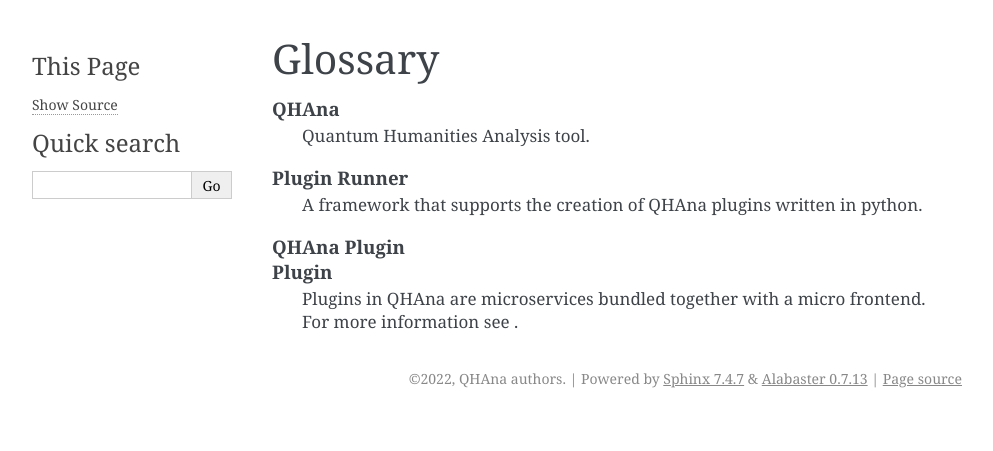
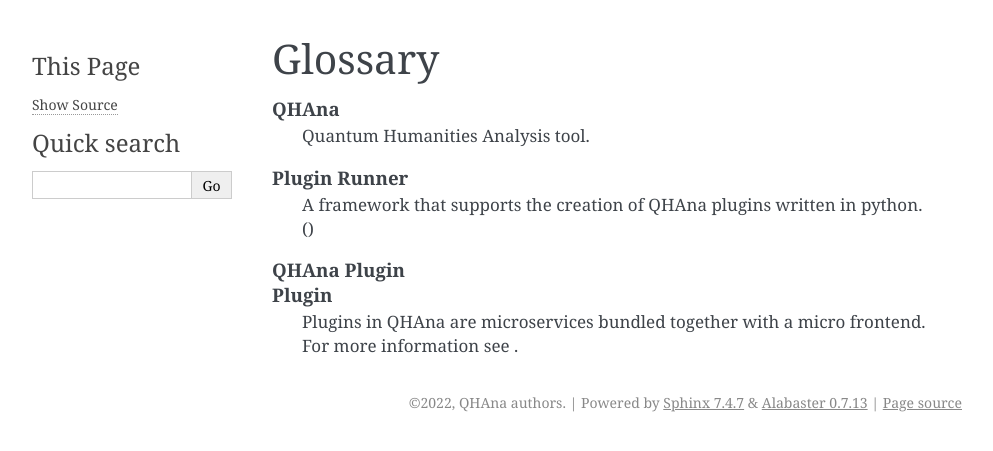
Before and after one commit to leonleoff/qhana-docker, a Sphinx documentation site: the page built from docs/glossary.rst, in a window 1280 px wide. Shown: the top 451 px of the page, without its empty margins (148-1141 px from the left). Built offline with Sphinx 7.4.7, drawn with Linux system fonts in a browser that asks for light colours; part of the change alters nothing that is shown.

```diff
--- a/docs/glossary.rst
+++ b/docs/glossary.rst
@@ -7,7 +7,7 @@ Glossary
         Quantum Humanities Analysis tool.
 
     Plugin Runner
-        A framework that supports the creation of QHAna plugins written in python.
+        A framework that supports the creation of QHAna plugins written in python. (:external+pluginrunner:doc:`Developer documentation <index>`)
 
     QHAna Plugin
     Plugin
```
